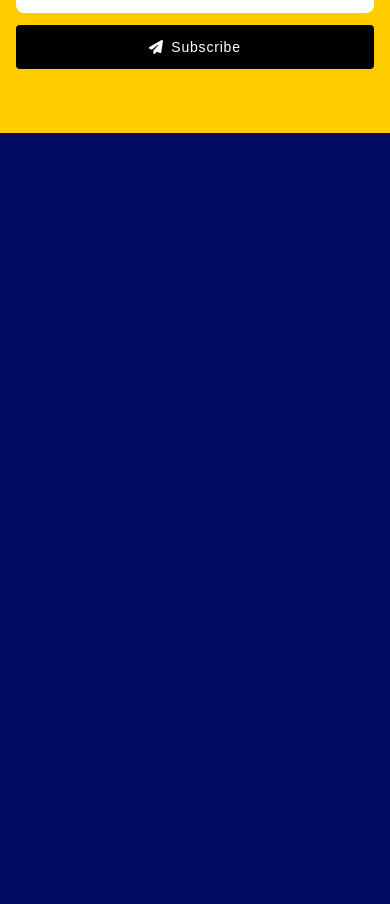
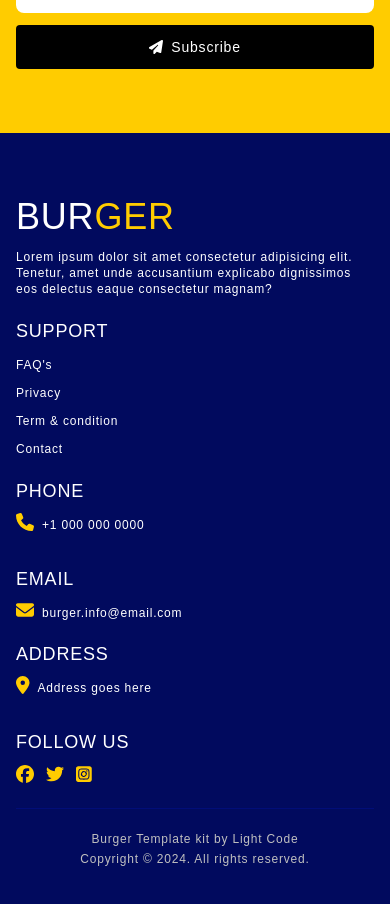
Before and after one commit to Guillermotrejo1/flores, a Next.js app: page / in a window 390 px wide. Shown: the part 9583-10487 px from the top of the page. Before the commit the page ends 9716 px from the top, so only its background shows below. Built offline with nearby package versions, Linux system fonts and the light colour scheme.

Commit message:
footer is complete

```diff
--- /dev/null
+++ b/components/Footer.jsx
@@ -0,0 +1,80 @@
+import { faFacebook, faSquareInstagram, faTwitter } from "@fortawesome/free-brands-svg-icons";
+import { faEnvelope, faLocationDot, faPhone } from "@fortawesome/free-solid-svg-icons";
+import { FontAwesomeIcon } from "@fortawesome/react-fontawesome";
+
+const Footer = () => {
+  return (
+    <section className="footer">
+      <div className="container">
+        <ul className="grid grid-cols-1 items-start gap-5 pb-5 mb:grid-cols-2 lg:grid-cols-4">
+          <li>
+            <div className="space-y-3">
+              <a href="" className="text-4xl font-oswald uppercase">
+                Bur<span className="text-secondaryColor">ger</span>
+              </a>
+
+              <p className="text-xs">
+                Lorem ipsum dolor sit amet consectetur adipisicing elit.
+                Tenetur, amet unde accusantium explicabo dignissimos eos
+                delectus eaque consectetur magnam?
+              </p>
+            </div>
+          </li>
+          <li>
+            <div className="flex flex-col gap-3">
+                <h3 className="text-lg uppercase font-oswald">Support</h3>
+                <a href="" className="text-xs hover:text-secondaryColor">FAQ&apos;s</a>
+                <a href="" className="text-xs hover:text-secondaryColor">Privacy</a>
+                <a href="" className="text-xs hover:text-secondaryColor">Term & condition</a>
+                <a href="" className="text-xs hover:text-secondaryColor">Contact</a>
+            </div>
+          </li>
+          <li className="space-y-8">
+            <div className="space-y-2">
+                <h3 className="text-lg uppercase font-oswald">phone</h3>
+
+                <p className="flex-items-center gap-2 text-xs">
+                    <FontAwesomeIcon icon={faPhone} className="text-lg text-secondaryColor mr-2" />
+                     +1 000 000 0000
+                </p>
+            </div>
+            <div className="space-y-2">
+                <h3 className="text-lg uppercase font-oswald">Email</h3>
+
+                <p className="flex-items-center gap-2 text-xs">
+                    <FontAwesomeIcon icon={faEnvelope} className="text-lg text-secondaryColor mr-2" />
+                    burger.info@email.com
+                </p>
+            </div>
+          </li>
+          <li className="space-y-8">
+            <div className="space-y-2">
+                <h3 className="text-lg uppercase font-oswald">Address</h3>
+
+                <p className="flex-items-center gap-2 text-xs">
+                    <FontAwesomeIcon icon={faLocationDot} className="text-lg text-secondaryColor mr-2" />
+                    Address goes here
+                </p>
+            </div>
+            <div className="space-y-2">
+                <h3 className="text-lg uppercase font-oswald">follow us</h3>
+
+                <div className="space-x-3">
+                    <FontAwesomeIcon icon={faFacebook} className="text-lg cursor-pointer text-secondaryColor hover:-translate-y-1 ease-in duration-200" />
+                    <FontAwesomeIcon icon={faTwitter} className="text-lg cursor-pointer text-secondaryColor hover:-translate-y-1 ease-in duration-200" />
+                    <FontAwesomeIcon icon={faSquareInstagram} className="text-lg cursor-pointer text-secondaryColor hover:-translate-y-1 ease-in duration-200" />
+                </div>
+            </div>
+          </li>
+        </ul>
+
+        <div className="flex flex-col items-center border-t border-primaryColorLight py-5 md:flex-row md:justify-between">
+            <p className="paragraph">Burger Template kit by Light Code</p>
+            <p className="paragraph">Copyright © 2024. All rights reserved.</p>
+        </div>
+      </div>
+    </section>
+  );
+};
+
+export default Footer;
--- a/pages/_app.tsx
+++ b/pages/_app.tsx
@@ -1,9 +1,12 @@
 import "@/styles/globals.css";
 import type { AppProps } from "next/app";
 import { library } from '@fortawesome/fontawesome-svg-core'
-import { faBars, faShoppingCart, faTimes, faBolt, faBookOpen, faTags, faStar, faStarHalfAlt, faArrowLeft, faDroplet, faUtensils, faLeaf, faCheck, faQuoteRight, faPaperPlane } from '@fortawesome/free-solid-svg-icons'
+//solid icons
+import { faBars, faShoppingCart, faTimes, faBolt, faBookOpen, faTags, faStar, faStarHalfAlt, faArrowLeft, faDroplet, faUtensils, faLeaf, faCheck, faQuoteRight, faPaperPlane, faPhone, faEnvelope, faLocationDot } from '@fortawesome/free-solid-svg-icons'
+//brands icons
+import { faFacebook, faTwitter, faSquareInstagram } from "@fortawesome/free-brands-svg-icons";
 
-library.add(faBars, faShoppingCart, faTimes, faBolt, faBookOpen, faTags, faStar, faStarHalfAlt, faArrowLeft, faDroplet, faUtensils, faLeaf, faCheck, faQuoteRight, faPaperPlane)
+library.add(faBars, faShoppingCart, faTimes, faBolt, faBookOpen, faTags, faStar, faStarHalfAlt, faArrowLeft, faDroplet, faUtensils, faLeaf, faCheck, faQuoteRight, faPaperPlane, faPhone, faEnvelope, faFacebook, faTwitter, faSquareInstagram, faLocationDot)
 
 export default function App({ Component, pageProps }: AppProps) {
   return <Component {...pageProps} />;
--- a/pages/index.tsx
+++ b/pages/index.tsx
@@ -6,6 +6,7 @@ import About from "../components/About.jsx"
 import Menu from "../components/Menu.jsx"
 import Review from "../components/Review.jsx"
 import Contact from "../components/Contact.jsx"
+import Footer  from "../components/Footer.jsx"
 
 export default function Home() {
   return (
@@ -19,6 +20,7 @@ export default function Home() {
       <Menu />
       <Review />
       <Contact />
+      <Footer />
     </main>
     </>
   );
```
